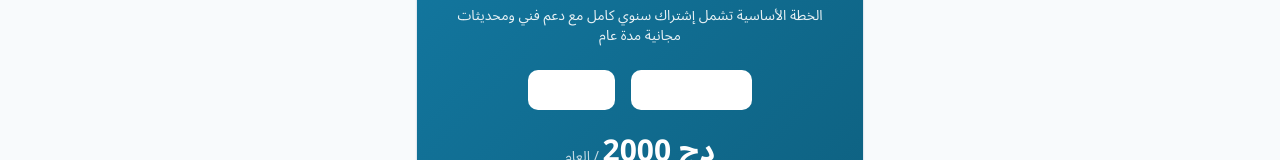
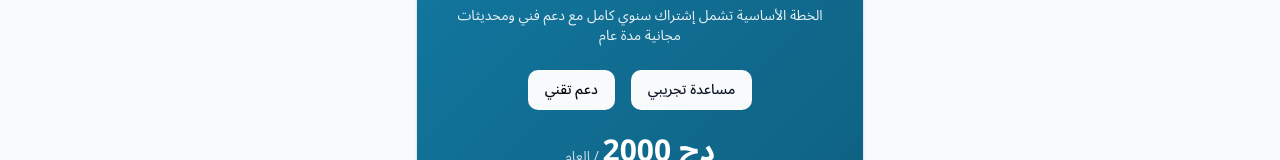
Before and after one commit to riyadhoo/khdame, a React (Vite) app: page / in a window 1280 px wide. Shown: the part 1903-2063 px from the top of the page. Built offline with nearby package versions, Linux system fonts and the light colour scheme.

Commit message:
Visual edit in Lovable
Edited UI in Lovable

```diff
--- a/src/pages/Index.tsx
+++ b/src/pages/Index.tsx
@@ -8,11 +8,12 @@ import { ThemeToggle } from "@/components/ThemeToggle";
 import { LanguageSelector } from "@/components/LanguageSelector";
 import { useLanguage } from "@/contexts/LanguageContext";
 import { Link } from "react-router-dom";
-
 const Index = () => {
-  const { t, language } = useLanguage();
+  const {
+    t,
+    language
+  } = useLanguage();
   const [mobileMenuOpen, setMobileMenuOpen] = useState(false);
-
   const handleNavClick = (href: string) => {
     setMobileMenuOpen(false);
     const element = document.querySelector(href);
@@ -22,7 +23,6 @@ const Index = () => {
       });
     }
   };
-
   const handleDownload = () => {
     console.log('Download button clicked');
     try {
@@ -33,7 +33,6 @@ const Index = () => {
       window.location.href = 'http://khdame.com/download';
     }
   };
-
   const features = [{
     icon: <QrCode className="w-12 h-12 text-blue-600" />,
     title: t('features.barcode.title'),
@@ -59,7 +58,6 @@ const Index = () => {
     title: t('features.billing.title'),
     description: t('features.billing.desc')
   }];
-
   const stats = [{
     number: "3625",
     label: t('stats.visits')
@@ -67,9 +65,7 @@ const Index = () => {
     number: "578",
     label: t('stats.downloads')
   }];
-
   const isRTL = language === 'ar';
-
   return <div className="min-h-screen bg-background text-foreground">
       {/* Header */}
       <header className="bg-card shadow-sm sticky top-0 z-50 border-b">
@@ -225,10 +221,10 @@ const Index = () => {
                 {t('pricing.description')}
               </p>
               <div className="flex flex-col sm:flex-row justify-center gap-4 mb-6">
-                <Button variant="outline" className="border-white/20 text-white hover:bg-white/10">
+                <Button variant="outline" className="border-white/20 bg-slate-50 text-slate-900">
                   {t('pricing.trial')}
                 </Button>
-                <Button variant="outline" className="border-white/20 text-white hover:bg-white/10">
+                <Button variant="outline" className="border-white/20 bg-slate-50 text-zinc-950">
                   {t('pricing.support')}
                 </Button>
               </div>
@@ -328,5 +324,4 @@ const Index = () => {
       </footer>
     </div>;
 };
-
 export default Index;
```
